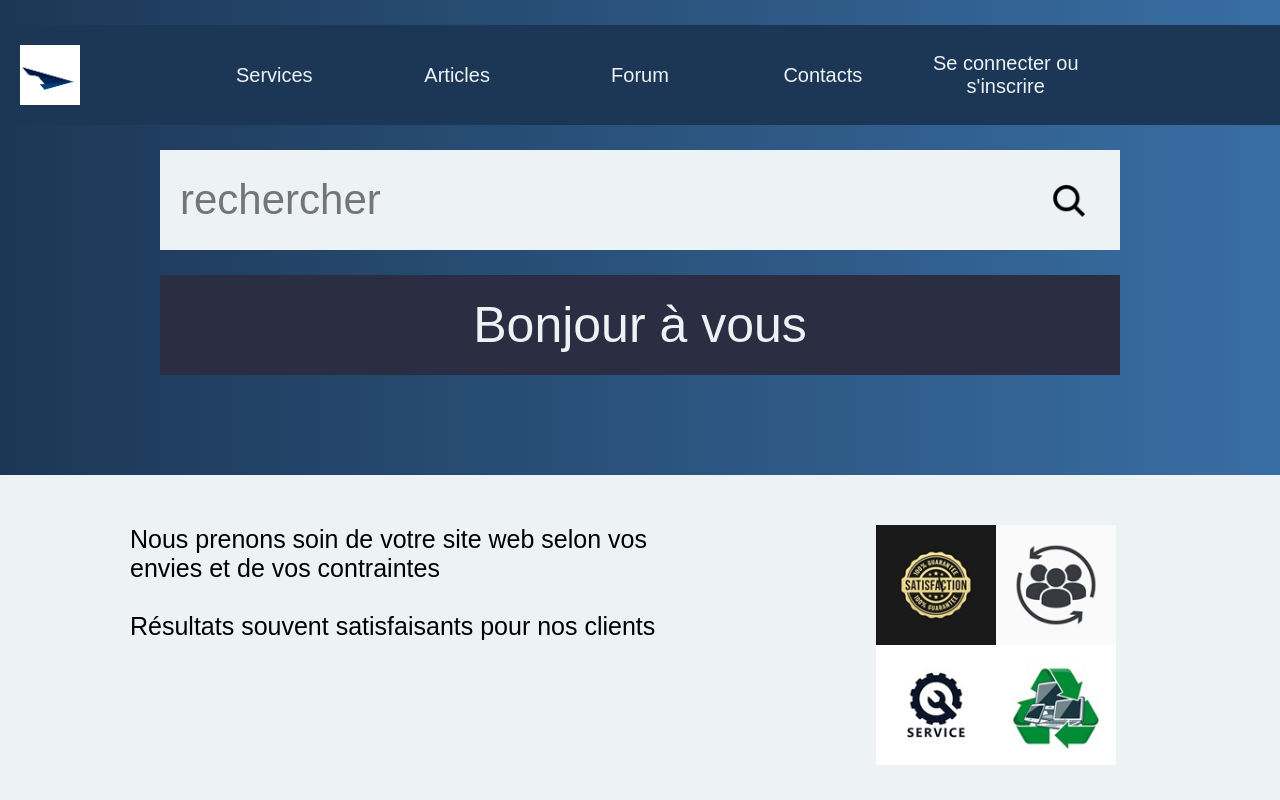
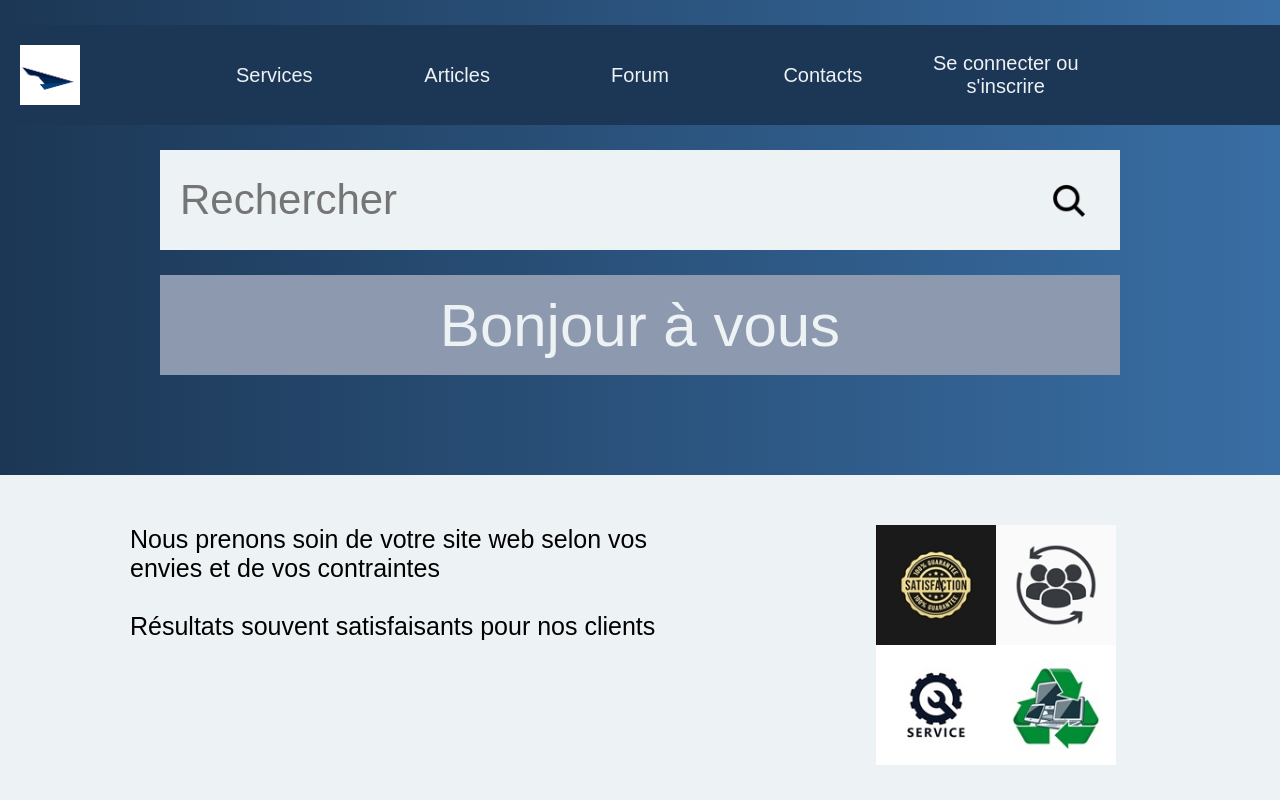
Before and after one commit to lucka-0/Site-Internet, a plain HTML site: page Béta 1/html/index.html in a window 1280 px wide. Shown: the top 800 px of the page. Drawn offline with Linux system fonts and the light colour scheme.

Commit message:
B241212-1.0.2
Changement des couleurs de la page d'accueil et du footer
Changement de la taille des lettres dans la page d'accueil et de la barre de recherche

```diff
--- a/Béta 1/html/index.html
+++ b/Béta 1/html/index.html
@@ -20,7 +20,7 @@
             <a href="error.html" class="header_navbar-items">Se connecter ou s'inscrire</a>
         </section>
         <nav class="header_searchbar-container">
-            <input type="searchbar" class="header_searchbar" placeholder="rechercher">
+            <input type="searchbar" class="header_searchbar" placeholder="Rechercher">
             <img src="../images/logos/search_icon.png" alt="loupe recherche" class="header_searchbar-logo">
         </nav>
         <section class="index_title-container">
--- a/Béta 1/styles/index.css
+++ b/Béta 1/styles/index.css
@@ -5,14 +5,14 @@
 .index_title-container{
     height: 100px;
     margin: 0 160px 100px 160px;
-    background-color: #2b2d42;
+    background-color: #8d99ae;
     grid-column: 2 / 200;
     align-self: center;
     align-content: center;
 }
 .index_title{
     margin: 0;
-    font-size: 50px;
+    font-size: 60px;
     color: #edf2f4;
     text-align: center;
 }
--- a/Béta 1/styles/style.css
+++ b/Béta 1/styles/style.css
@@ -51,7 +51,7 @@ a{text-decoration: none;}
 }
                                         /* footer */
 footer{
-    background-color: #2b2d42;
+    background-color: #1c3755;
     padding: 20px;
     display: grid;
     grid-template-columns: repeat(15, 1fr);
```
